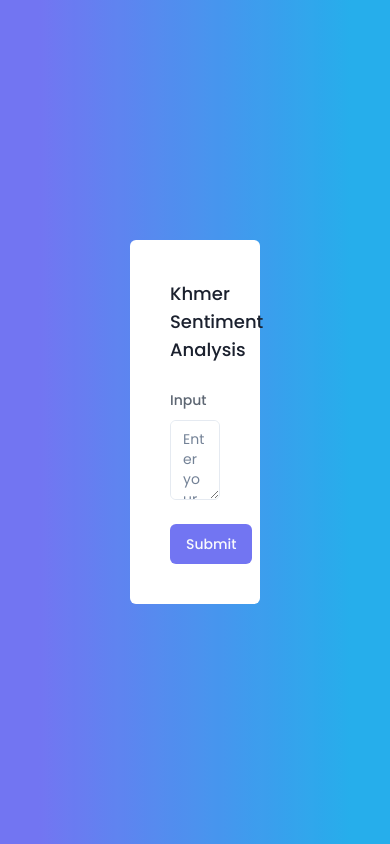
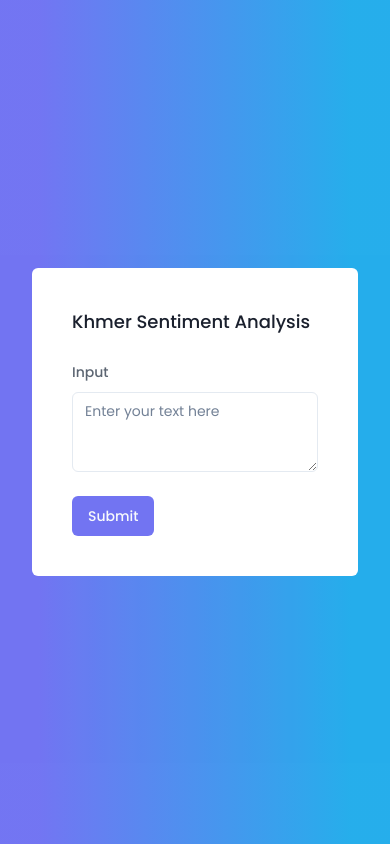
Before and after one commit to panhariths/sentiment-analysis-front, a Next.js app: page / in a window 390 px wide. Built offline with nearby package versions, Linux system fonts and the light colour scheme.

Commit message:
added responsiveness

```diff
--- a/src/app/page.tsx
+++ b/src/app/page.tsx
@@ -40,8 +40,8 @@ export default function Home() {
   };
 
   return (
-    <main className="h-screen w-screen flex justify-center items-center bg-gradient-to-r from-indigo-500 from-10% to-sky-500 to-90% opacity-90">
-      <div className="bg-white w-1/3 rounded-md p-10">
+    <main className="h-svh w-screen overflow-y-scroll flex justify-center items-center bg-gradient-to-r from-indigo-500 from-10% to-sky-500 to-90% opacity-90">
+      <div className="bg-white lg:w-1/3 sm:w-1/2 w-full mx-8 rounded-md p-10">
         <h4 className="text-lg font-medium mb-6">Khmer Sentiment Analysis</h4>
         <FormBox updateResult={updateResult} />
         {result && (
```
